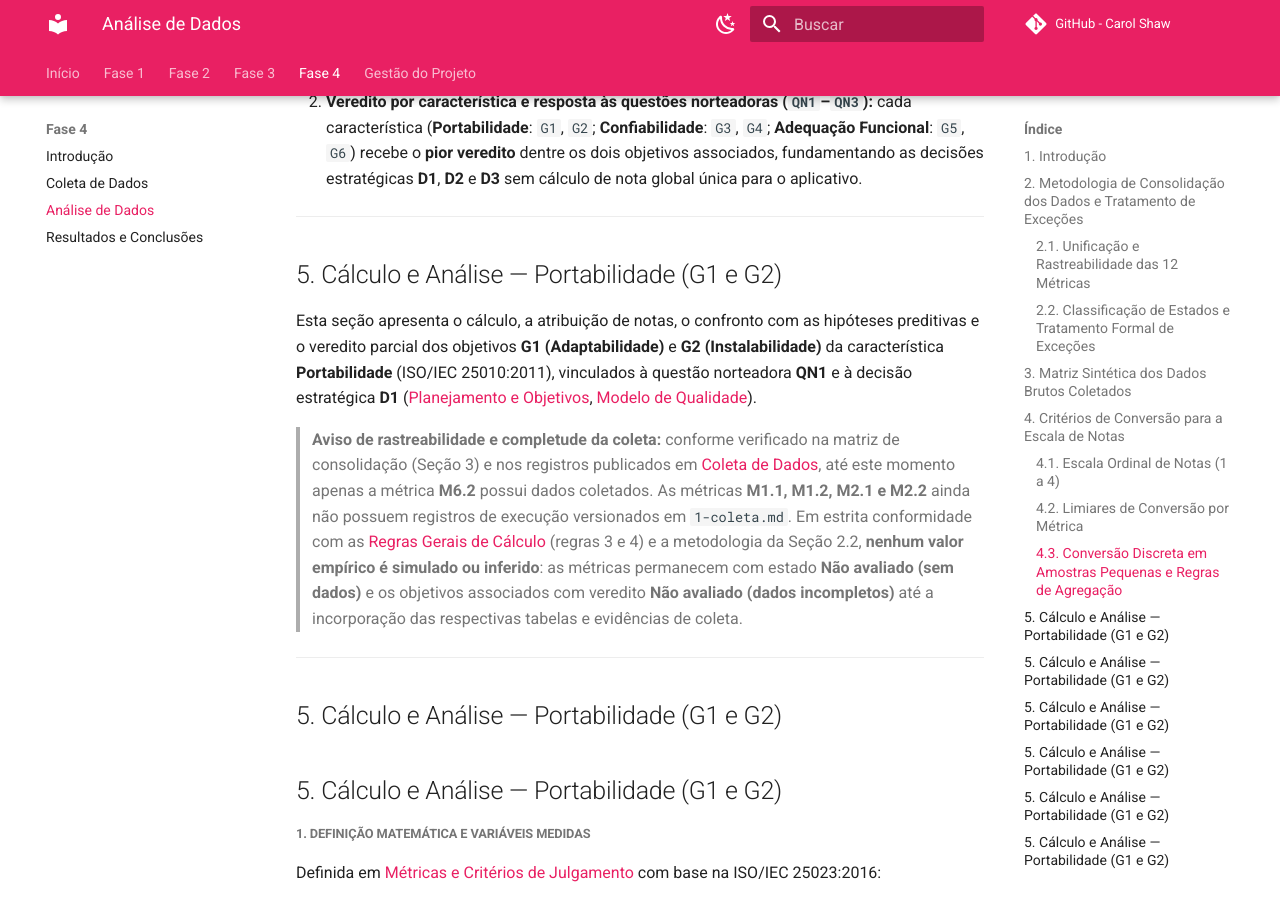
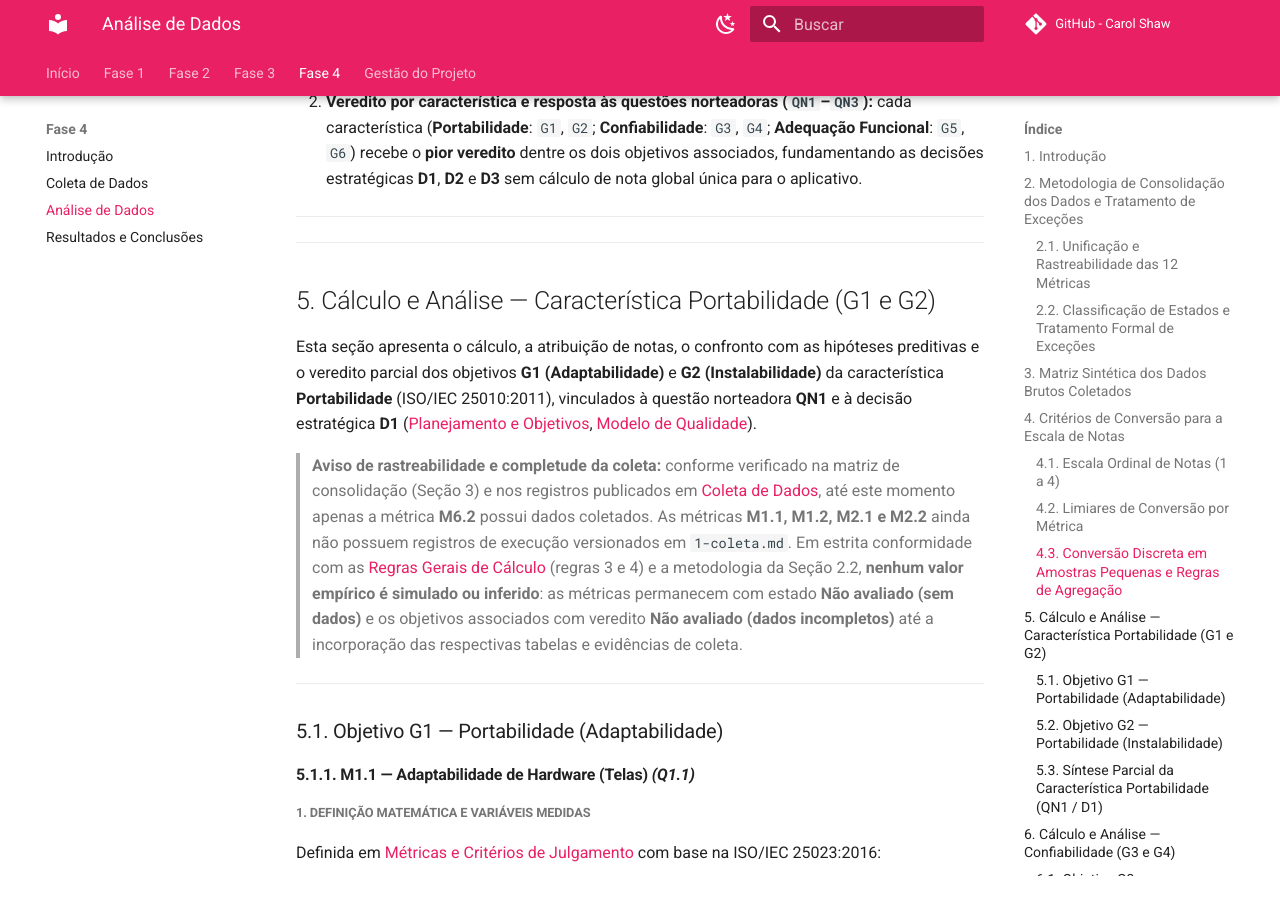
Before and after one commit to FCTE-Qualidade-de-Software-1/2026-2_T02_CAROL_SHAW, an MkDocs documentation site: the page built from docs/fase4/2-analise.md, in a window 1280 px wide and 900 px high, scrolled down 7316 px. Built offline with MkDocs 1.6.1 and Material for MkDocs 9.7.7, drawn with Linux system fonts in a browser that asks for light colours; comment, search, counter and statistics services are not loaded; some of the changed text lies outside the part shown.

Commit message:
docs: harmoniza numeracao de secoes na analise da fase 4

```diff
--- a/docs/fase4/2-analise.md
+++ b/docs/fase4/2-analise.md
@@ -121,7 +121,9 @@ Ao converter as notas individuais das métricas em vereditos dos objetivos (`G1`
 
 ---
 
-## 5. Cálculo e Análise — Portabilidade (G1 e G2)
+---
+
+## 5. Cálculo e Análise — Característica Portabilidade (G1 e G2)
 
 Esta seção apresenta o cálculo, a atribuição de notas, o confronto com as hipóteses preditivas e o veredito parcial dos objetivos **G1 (Adaptabilidade)** e **G2 (Instalabilidade)** da característica **Portabilidade** (ISO/IEC 25010:2011), vinculados à questão norteadora **QN1** e à decisão estratégica **D1** ([Planejamento e Objetivos](../fase2/planejamento-objetivos.md#g1), [Modelo de Qualidade](../fase1/5-modelo.md#21-portabilidade-decisao-d1-questao-norteadora-qn1)).
 
@@ -129,9 +131,9 @@ Esta seção apresenta o cálculo, a atribuição de notas, o confronto com as h
 
 ---
 
-## 5. Cálculo e Análise — Portabilidade (G1 e G2)
+### 5.1. Objetivo G1 — Portabilidade (Adaptabilidade)
 
-## 5. Cálculo e Análise — Portabilidade (G1 e G2)
+#### 5.1.1. M1.1 — Adaptabilidade de Hardware (Telas) *(Q1.1)*
 
 ##### 1. Definição matemática e variáveis medidas
 
@@ -193,7 +195,7 @@ $$
 
 ---
 
-## 5. Cálculo e Análise — Portabilidade (G1 e G2)
+#### 5.1.2. M1.2 — Adaptabilidade de Sistema Operacional *(Q1.2)*
 
 ##### 1. Definição matemática e variáveis medidas
 
@@ -238,7 +240,7 @@ $$
 
 ---
 
-## 5. Cálculo e Análise — Portabilidade (G1 e G2)
+#### 5.1.3. Veredito parcial do objetivo G1 (Critério da Pior Nota)
 
 Pelo critério conservador de [Julgamento dos Objetivos](../fase2/metricas-julgamento.md#julgamento-dos-objetivos):
 
@@ -258,9 +260,9 @@ Como ambas as métricas filhas de G1 (`M1.1` e `M1.2`) ainda não dispõem de re
 
 ---
 
-## 5. Cálculo e Análise — Portabilidade (G1 e G2)
+### 5.2. Objetivo G2 — Portabilidade (Instalabilidade)
 
-## 5. Cálculo e Análise — Portabilidade (G1 e G2)
+#### 5.2.1. M2.1 — Sucesso de Instalação *(Q2.1)*
 
 ##### 1. Definição matemática e variáveis medidas
 
@@ -312,7 +314,7 @@ $$
 
 ---
 
-## 5. Cálculo e Análise — Portabilidade (G1 e G2)
+#### 5.2.2. M2.2 — Resíduo Pós-Desinstalação *(Q2.2)*
 
 ##### 1. Definição matemática e variáveis medidas
 
@@ -364,7 +366,7 @@ $$
 
 ---
 
-## 5. Cálculo e Análise — Portabilidade (G1 e G2)
+#### 5.2.3. Veredito parcial do objetivo G2 (Critério da Pior Nota)
 
 Pelo critério conservador de [Julgamento dos Objetivos](../fase2/metricas-julgamento.md#julgamento-dos-objetivos):
 
@@ -384,7 +386,7 @@ Como as duas métricas filhas de G2 (`M2.1` e `M2.2`) aguardam o registro das co
 
 ---
 
-## 5. Cálculo e Análise — Portabilidade (G1 e G2)
+### 5.3. Síntese Parcial da Característica Portabilidade (QN1 / D1)
 
 Aplicando a regra de julgamento por característica ([Métricas e Critérios de Julgamento](../fase2/metricas-julgamento.md#julgamento-por-caracteristica-e-resposta-as-questoes-norteadoras)), a característica **Portabilidade** assume o pior veredito entre **G1** e **G2**:
 
@@ -400,7 +402,6 @@ Aplicando a regra de julgamento por característica ([Métricas e Critérios de
 1. **Pendências de pré-coleta herdadas da Fase 3 ([Tabela 7 dos Procedimentos](../fase3/2-procedimentos.md#7-pendencias-antes-da-coleta)):** confirmar e versionar os itens `L01`, `L02`, `P01`, o identificador de pacote do aplicativo para a auditoria `adb` de `M2.2`, bem como o inventário definitivo dos aparelhos e emuladores em [Recursos](../fase3/3-recursos.md).
 2. **Restrição de inspeção em `M2.2`:** a auditoria via `adb` sem *root* cobre apenas os diretórios de armazenamento compartilhado listados; áreas privadas do aplicativo não são observáveis e não entram no cálculo de $D_r$.
 3. **Granularidade discreta em `M1.2`, `M2.1` e `M2.2`:** por restrição do tamanho amostral ($O_t = 3$; $I_t = D_t = 10$), um único defeito em `M1.2` resulta diretamente em Nota 1 (sem faixas 2 ou 3 possíveis), e um único defeito em `M2.1` ou `M2.2` resulta diretamente em Nota 2 (sem faixa 3 possível).
-
 
 ---
 
@@ -721,9 +721,9 @@ Conforme as regras de consolidação estabelecidas na [Seção 2.2](#22-classifi
 
 ---
 
-### Objetivo G5 — Correção Funcional (`Q5.1`, `Q5.2`)
+### 7.1. Objetivo G5 — Adequação Funcional (Correção)
 
-#### M5.1 — Precisão de Tempo (`Q5.1`)
+#### 7.1.1. M5.1 — Precisão de Tempo (`Q5.1`)
 
 ##### 1. Definição matemática e variáveis medidas
 
@@ -781,7 +781,7 @@ Conforme a Tabela 2 de consolidação, ainda não há registros de coleta em cam
 
 ---
 
-#### M5.2 — Correção de Dados do Mapa (`Q5.2`)
+#### 7.1.2. M5.2 — Correção de Dados do Mapa (`Q5.2`)
 
 ##### 1. Definição matemática e variáveis medidas
 
@@ -841,9 +841,9 @@ Não há registros de coleta publicados em [Coleta de Dados](1-coleta.md) para o
 
 ---
 
-### Objetivo G6 — Completude e Pertinência Funcional (`Q6.1`, `Q6.2`)
+### 7.2. Objetivo G6 — Adequação Funcional (Completude)
 
-#### M6.1 — Cobertura de Tarefas Essenciais (`Q6.1`)
+#### 7.2.1. M6.1 — Cobertura de Tarefas Essenciais (`Q6.1`)
 
 ##### 1. Definição matemática e variáveis medidas
 
@@ -893,7 +893,7 @@ Ainda não há registros publicados para **M6.1** em [Coleta de Dados](1-coleta.
 
 ---
 
-#### M6.2 — Completude do Banco (`Q6.2`)
+#### 7.2.2. M6.2 — Completude do Banco (`Q6.2`)
 
 ##### 1. Definição matemática e variáveis medidas
 
@@ -944,7 +944,7 @@ $$
 
 ---
 
-### Veredito Parcial dos Objetivos G5 e G6 e Síntese de Adequação Funcional (`QN3` / `D3`)
+### 7.3. Síntese Parcial da Característica Adequação Funcional (QN3 / D3)
 
 Aplicando o **critério conservador da pior nota** estabelecido em [Julgamento dos Objetivos](../fase2/metricas-julgamento.md#julgamento-dos-objetivos) e na Seção 4.3 deste documento (segundo o qual todas as métricas filhas obrigatórias devem estar avaliadas para que o objetivo receba veredito definitivo), consolida-se o quadro parcial abaixo:
 
@@ -956,6 +956,7 @@ Aplicando o **critério conservador da pior nota** estabelecido em [Julgamento d
 
 <p class="legenda">Tabela A5. Síntese dos resultados parciais e vereditos dos objetivos G5 e G6 pelo critério conservador. Fonte: elaboração própria (2026).</p>
 
+---
 
 ---
 
```
Also changed, not shown: other parts of docs/fase4/2-analise.md (+1 -2 lines).
